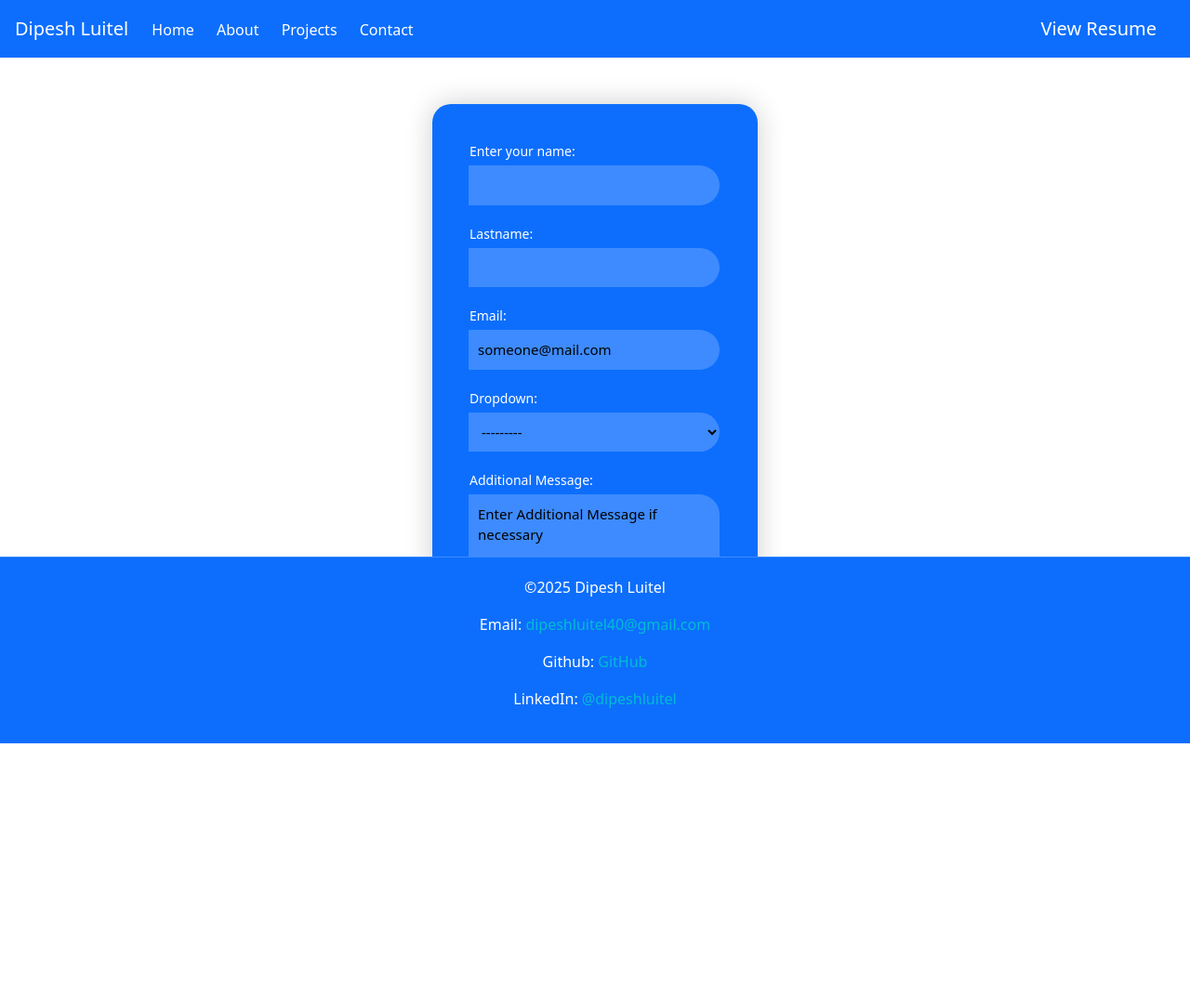
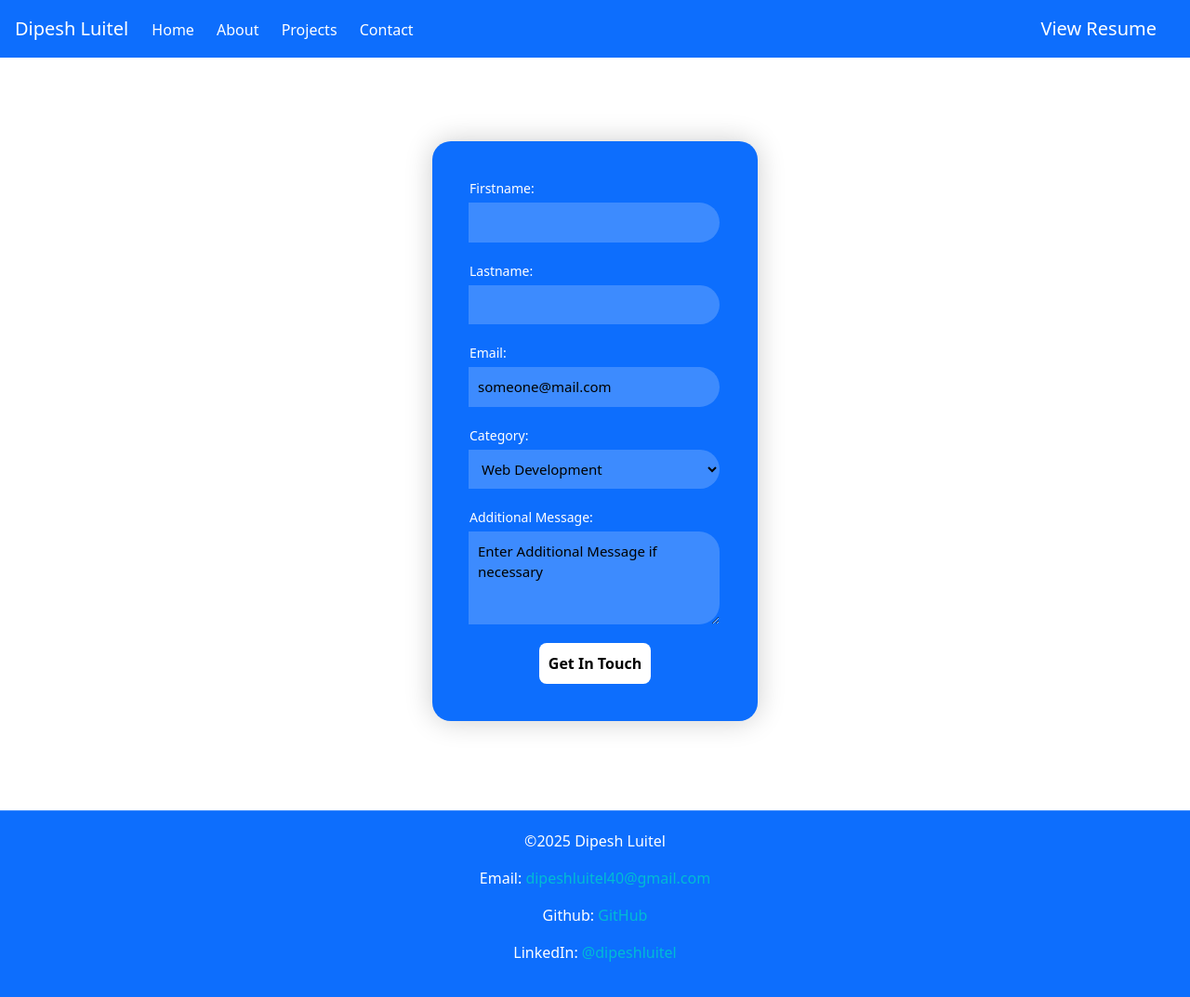
Before and after one commit to dipeshluitel/personal_portfolio, a Django app: page /myPortfolio/contact/ in a window 1280 px wide. Shown: the whole page at 93% size. Before the commit the page ends 800 px from the top, so only its background shows below. Run offline with Django 5.2, Linux system fonts and the light colour scheme; data comes from the database, SQL or seed files in the repository; both versions use the stored data as it was after the commit.

Commit message:
css improvement carried out and fixed the diplay for footer

```diff
--- a/personal_portfolio/myPortfolio/models.py
+++ b/personal_portfolio/myPortfolio/models.py
@@ -9,8 +9,8 @@
         return self.name
 
 class Guest(models.Model):
-    firstname = models.CharField(max_length=15,blank=False, verbose_name='enter your name')
+    firstname = models.CharField(max_length=15,blank=False)
     lastname = models.CharField(max_length=15,blank=False)
     email = models.EmailField(max_length=256,blank=False)
     content = models.TextField(verbose_name='Additional Message',blank=True)
-    dropdown = models.ForeignKey(Category, on_delete=models.CASCADE,)
+    dropdown = models.ForeignKey(Category, on_delete=models.CASCADE,default="Select Your Issue", verbose_name="Category")
--- a/personal_portfolio/static/myPortfolio/css/mystyle.css
+++ b/personal_portfolio/static/myPortfolio/css/mystyle.css
@@ -1,16 +1,10 @@
-html,body{
-  height: 100%;
-  margin: 0;
-  padding: 0;
-}
+
 body{
   display: flex;
   flex-direction: column;
   min-height: 100vh;
 }
-main{
-  flex: 1;
-}
+
 .navbar a {
   color: white !important;
   text-decoration: none;
@@ -28,6 +22,9 @@
   text-align: center;
   flex-direction: column;
 }
+.about-main{
+  height: 100vh;
+}
 .formLayout {
   background: rgb(13, 110, 253);
   backdrop-filter: blur(15px);
@@ -36,7 +33,7 @@
   width: 350px;
   box-shadow: 0 0 30px rgba(0, 0, 0, 0.2);
   text-align: center;
-  margin: 50px auto;
+  margin: 80px auto;
 }
 
 /* Input field group */
@@ -64,9 +61,9 @@
   transition: 0.3s;
 }
 
-.form-input::placeholder {
+/* .form-input::placeholder {
   color: rgba(255, 255, 255, 0.7);
-}
+} */
 
 .form-input:focus {
   background: rgba(255, 255, 255, 0.4);
@@ -113,9 +110,6 @@
   box-shadow: 0 4px 10px rgba(0, 0, 0, 0.2);
 }
 .footer {
-  position: fixed;
-  bottom: 0;
-  left: 0;
   width: 100%;
   background-color:  rgb(13, 110, 253);
   color: #fff;
@@ -144,7 +138,7 @@
   align-items: center;
   justify-content: center;
   width: 80%;
-  height: 50vh;
+  height: 100vh;
   margin: 100px auto 40px;
   background-color: #c9a1a1;
 }
--- a/personal_portfolio/templates/myPortfolio/contact.html
+++ b/personal_portfolio/templates/myPortfolio/contact.html
@@ -1,7 +1,7 @@
 <!DOCTYPE html>
 {% extends 'myPortfolio/base.html' %} {% block title %} Contact | Portfolio
 {%endblock%} {% block body_block %}
-<div class="modal fade" id="displaystatus" tabindex="-1" aria-hidden="true">
+<div class="modal fade" id="displaystatus" tabindex="-1" aria-hidden="true ">
   <div class="modal-dialog modal-dialog-centered">
     <div class="modal-content">
       <div class="modal-header bg-primary text-white">
@@ -19,7 +19,7 @@
   </div>
 </div>
 
-<div class="container">
+<div class="container about-main">
   <div class="formLayout">
     <form method="post">
       {% csrf_token %}
```
Also changed, not shown: personal_portfolio/db.sqlite3, personal_portfolio/myPortfolio/migrations/0004_alter_guest_content_alter_guest_dropdown_and_more.py (added).
